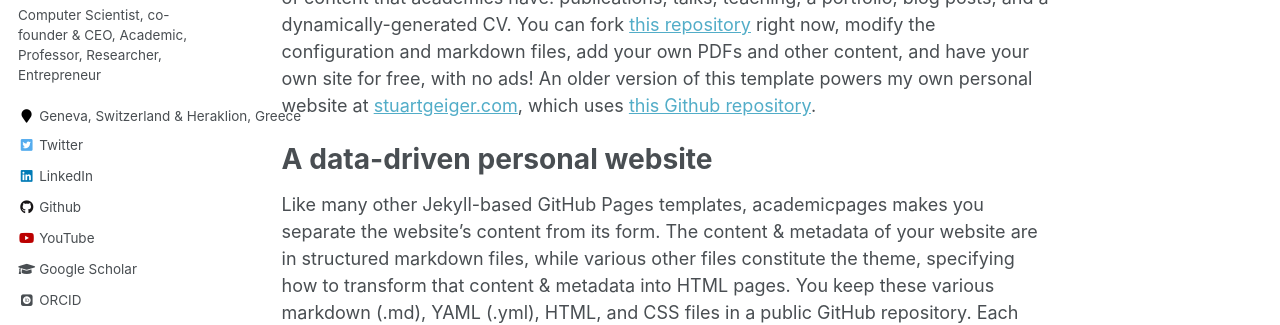
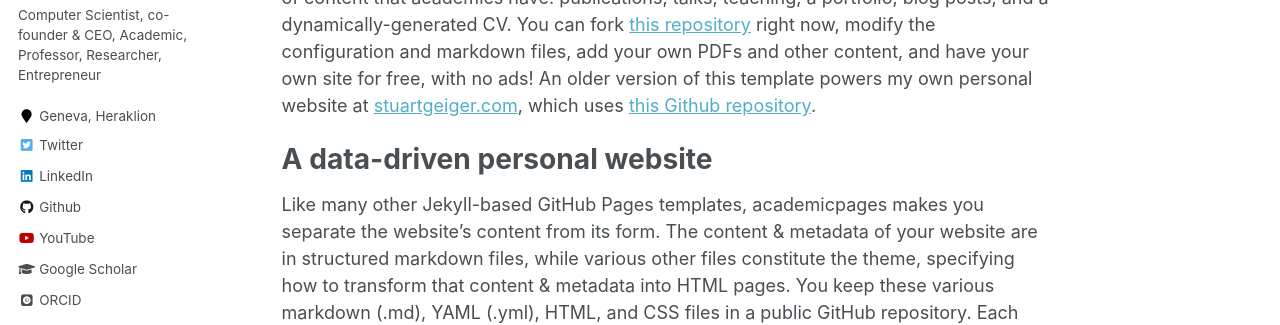
Before and after one commit to papagiannakis/papagiannakis.github.io, a Jekyll site: the page built from _pages/about.md, in a window 1280 px wide. Shown: the part 339-664 px from the top of the page. Built offline with Jekyll 4.4.1, drawn with Linux system fonts in a browser that asks for light colours; some web fonts are replaced.

```diff
--- a/_config.yml
+++ b/_config.yml
@@ -83,7 +83,7 @@ author:
   name             : "Dr. George Papagiannakis"
   avatar           : "profile.png"
   bio              : "Computer Scientist, co-founder & CEO, Academic, Professor, Researcher, Entrepreneur"
-  location         : "Geneva, Switzerland & Heraklion, Greece"
+  location         : "Geneva, Heraklion"
   employer         :
   pubmed           : #"https://www.ncbi.nlm.nih.gov/pubmed/?term=john+snow"
   googlescholar    : "https://scholar.google.com/citations?user=rUfyI3MAAAAJ&hl=en"
@@ -103,7 +103,7 @@ author:
   impactstory      : #"https://profiles.impactstory.org/u/xxxx-xxxx-xxxx-xxxx"
   lastfm           :
   linkedin         :
-  orcid            : "http://orcid.org/yourorcidurl"
+  orcid            : "https://orcid.org/0000-0002-2977-9850"
   pinterest        :
   soundcloud       :
   stackoverflow    : # http://stackoverflow.com/users/123456/username
```
